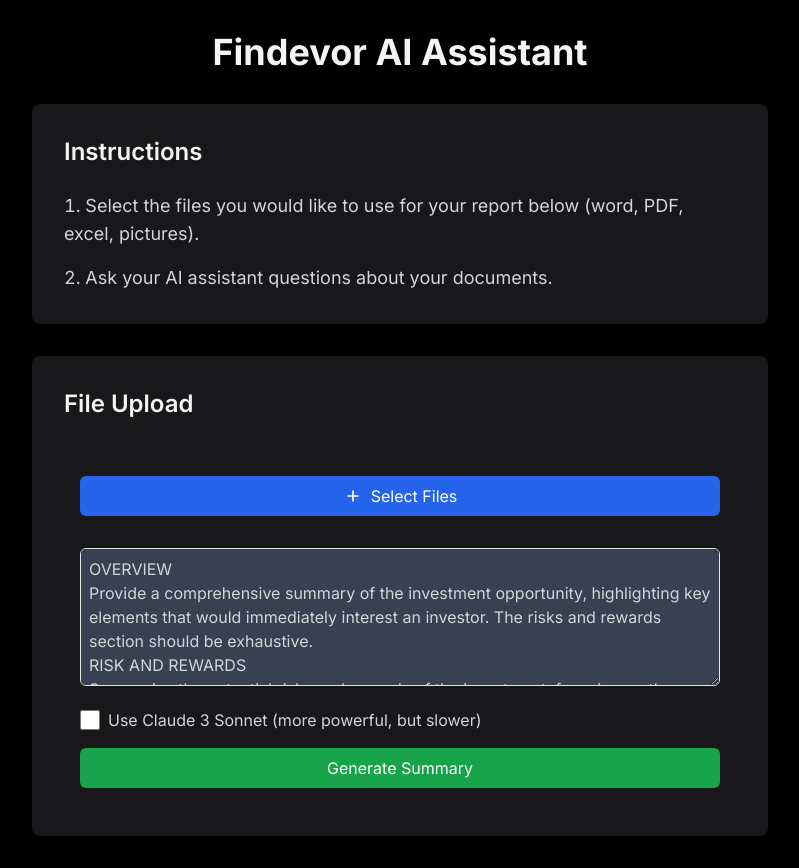
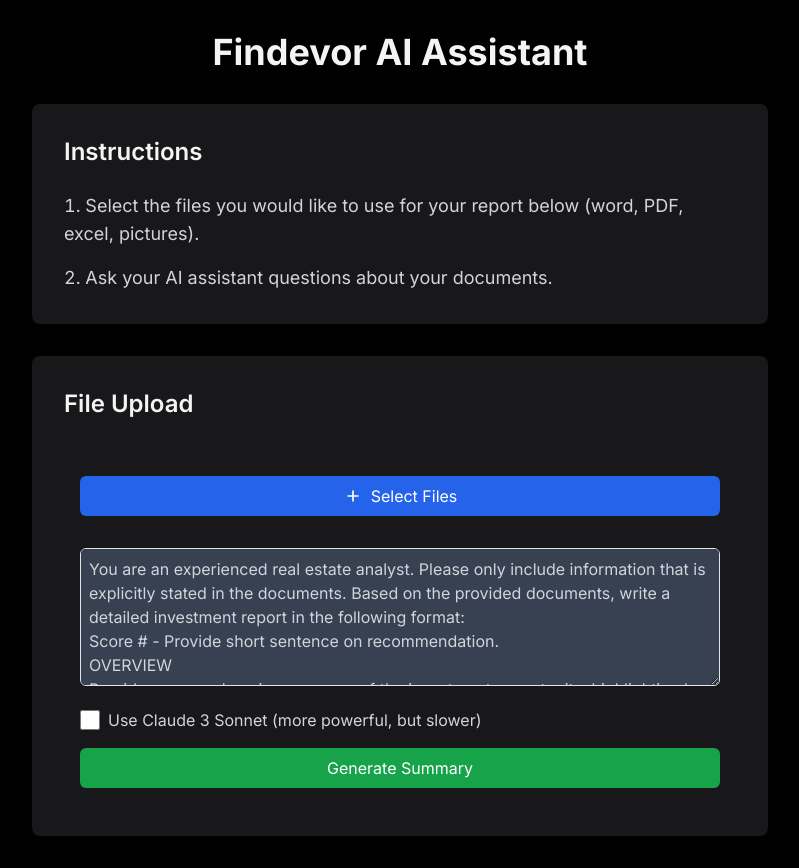
Before and after one commit to virgilttr/sukuna, a Next.js app in the folder frontend/: page / in a window 1280 px wide. Shown: the whole page, without its empty margins (240-1039 px from the left). Built offline with nearby package versions, Linux system fonts and the light colour scheme.

Commit message:
Update prompt

```diff
--- a/frontend/components/uploader.tsx
+++ b/frontend/components/uploader.tsx
@@ -14,7 +14,10 @@ const FileUpload: React.FC = () => {
   const [useSonnet, setUseSonnet] = useState(false);
   const [oversizedFiles, setOversizedFiles] = useState<Set<string>>(new Set());
   const [isGeneratingPdf, setIsGeneratingPdf] = useState(false);
-  const [prompt, setPrompt] = useState<string>(`OVERVIEW
+  const [prompt, setPrompt] =
+    useState<string>(`You are an experienced real estate analyst. Please only include information that is explicitly stated in the documents. Based on the provided documents, write a detailed investment report in the following format:
+Score # - Provide short sentence on recommendation.
+OVERVIEW
 Provide a comprehensive summary of the investment opportunity, highlighting key elements that would immediately interest an investor. The risks and rewards section should be exhaustive.
 RISK AND REWARDS
 Summarize the potential risks and rewards of the investment, focusing on the factors most likely to impact returns. Include specific data points and observations from the documents. Do not generalize. Ensure that each point is directly tied to information in the documents, but it is ok to make inference based on your understanding of commercial real estate investment.
@@ -61,7 +64,10 @@ Cite sources for each inference, either the name of the property document or gen
 Use your understanding of commercial real estate investment to highlight additional key insights based on the information from the reports.
 The risks and rewards are the most important part so the bullets for this section should be extensive.
 The following is just an example format. Do not use these figures; only use it as a template:
+
 Preliminary Investment Brief
+
+Score: 4 - Recommend further analysis of the Coastal Keys Resort.
 
 OVERVIEW
 The Coastal Keys Resort presents a prime investment opportunity as a luxury boutique hotel in San Diego, CA, featuring 200 rooms, ocean views, a full-service spa, a gourmet restaurant, and a private beach. The property has shown consistent revenue growth and is projected to generate $12,150,000 in revenue next year with $8,000,000 in expenses.
```
